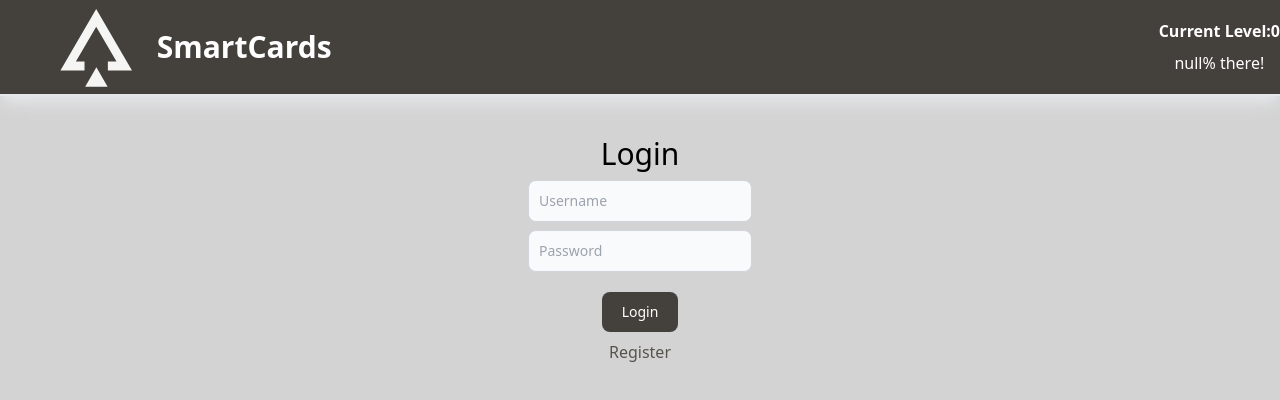
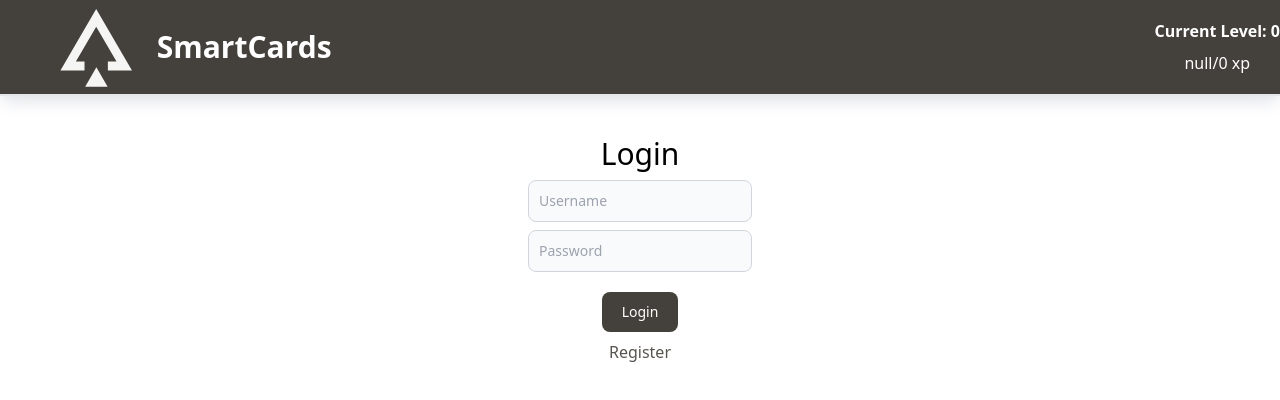
Before and after one commit to xClune/Django-React-pt2, a React (Vite) app in the folder frontend/: page /login in a window 1280 px wide. Shown: the top 400 px of the page. Built offline with nearby package versions, Linux system fonts and the light colour scheme.

Commit message:
Progress to Experience. Begin adding in Footer.

```diff
--- /dev/null
+++ b/frontend/src/components/Footer.jsx
@@ -0,0 +1,9 @@
+import React from 'react'
+
+const Footer = () => {
+  return (
+    <footer className='h-16 sm:h-20 m-0 w-screen bg-stone-700 '>Footer</footer>
+  )
+}
+
+export default Footer
--- a/frontend/src/components/Header.jsx
+++ b/frontend/src/components/Header.jsx
@@ -1,6 +1,6 @@
 import { useNavigate, useLocation } from 'react-router-dom'
 import { useState, useEffect, useContext } from 'react'
-import { Progress } from '../contexts/ProgressContext'
+import { Experience } from '../contexts/ExperienceContext'
 import { Level } from '../contexts/LevelContext'
 import Logo from '../assets/Logo'
 import MenuLogo from '../assets/MenuLogo'
@@ -15,7 +15,7 @@ function Header ({setNewNoteView, setNewFolderView}) {
 
     useEffect(() => {pathname === '/' ? setHidden('') : setHidden('hidden')},[])
 
-    const { progress } = useContext(Progress);
+    const { experience } = useContext(Experience);
     const { level } = useContext(Level)
 
     return (
@@ -28,16 +28,16 @@ function Header ({setNewNoteView, setNewFolderView}) {
                 ml-3
                 sm:mx-10 sm:my-10
                 transition-all ease-in duration-200 h-full flex flex-row items-center`}>
-                    <Logo />
+                    <Logo/>
                     <div className='title
                     text-white font-extrabold text-2xl sm:text-3xl hidden md:block'>
                         SmartCards
                     </div>
                 </div>
                 <div className='flex flex-col items-center gap-2'>
-                <h2 className='text-white font-bold'>Current Level:{level}</h2>
-                    <progress className={`${hidden} bg-blue-400`} value={progress} max={100}/>
-                    <h2 className='text-white'>{`${progress}% there!`}</h2>
+                <h2 className='text-white font-bold'>Current Level: {level}</h2>
+                    <progress className={`${hidden} bg-blue-400`} value={experience} max={level*100}/>
+                    <h2 className='text-white'>{`${experience}/${level*100} xp`}</h2>
                 </div>
                 <div className='block lg:hidden mr-3' onClick={() => {setNavMenu(!navMenu)}}>
                     <MenuLogo />
--- a/frontend/src/components/Note.jsx
+++ b/frontend/src/components/Note.jsx
@@ -1,6 +1,6 @@
 import { useState, useContext } from 'react'
 
-import { Progress } from '../contexts/ProgressContext'
+import { Experience } from '../contexts/ExperienceContext'
 
 
 function Note({note, onDelete, setNewNoteView, setNoteId, z}) {
@@ -11,7 +11,7 @@ function Note({note, onDelete, setNewNoteView, setNoteId, z}) {
         hidden === 'hidden' ? setHidden('') : setHidden('hidden');
     }
 
-    const { progress, setProgress } = useContext(Progress);
+    const { experience, setExperience } = useContext(Experience);
 
     return (
         <>
@@ -24,7 +24,7 @@ function Note({note, onDelete, setNewNoteView, setNoteId, z}) {
                     className={`complete-note ${hidden} text-white bg-stone-700 hover:bg-stone-800 focus:ring-4 focus:outline-none focus:ring-stone-300 font-medium rounded-lg text-xs mt-2 px-1 py-1 flex-1 text-center dark:bg-stone-600 dark:hover:bg-green-600 dark:focus:ring-stone-800 z-${z} transition-all ease-in duration-300 mx-1`}
                     onClick={() => {
                         // onDelete(note.id);
-                        setProgress(progress+10);
+                        setExperience(experience+10);
                     }}
                     >Happy Delete! :)
                 </button>
--- a/frontend/src/components/NotesList.jsx
+++ b/frontend/src/components/NotesList.jsx
@@ -49,7 +49,7 @@ function NotesList ({notes, setNoteId, getNotes, setNewNoteView, getFolders, fol
     else {
     return (
             <>
-                <div className="folder grid grid-cols-[repeat(auto-fit,minmax(160px,1fr))] gap-2 mx-5 sm:mx-10 mt-2">
+                <div className="flex-1 folder grid grid-cols-[repeat(auto-fit,minmax(160px,1fr))] gap-2 mx-5 sm:mx-10 mt-2">
                     {folders.map((folder) =>
                     // make this div draggable with dnd-kit
                     <div className='grid grid-cols-[repeat(auto-fit,minmax(160px,1fr))] gap-2 self-start w-full rounded-lg'
--- /dev/null
+++ b/frontend/src/contexts/ExperienceContext.jsx
@@ -0,0 +1,6 @@
+import { createContext } from 'react';
+
+export const Experience = createContext({
+    experience: null,
+    setExperience: () => {},
+});
--- a/frontend/src/contexts/ProgressContext.jsx
+++ /dev/null
@@ -1,6 +0,0 @@
-import { createContext } from 'react';
-
-export const Progress = createContext({
-    progress: null,
-    setProgress: () => {},
-});
--- a/frontend/src/pages/Home.jsx
+++ b/frontend/src/pages/Home.jsx
@@ -1,5 +1,5 @@
 import { useState, useMemo, useEffect } from 'react'
-import { Progress } from '../contexts/ProgressContext'
+import { Experience } from '../contexts/ExperienceContext'
 import { Level } from '../contexts/LevelContext'
 
 import { Helmet } from 'react-helmet'
@@ -9,6 +9,7 @@ import Header from '../components/Header'
 import NotesList from '../components/NotesList';
 import NewCardForm from '../components/NewCardForm';
 import NewFolderForm from '../components/NewFolderForm';
+import Footer from '../components/Footer'
 
 function Home() {
     const [notes, setNotes] = useState([])
@@ -35,8 +36,8 @@ function Home() {
             .catch((err) => alert(err))
     }
 
-    const [progress, setProgress] = useState(() => {
-        return JSON.parse(localStorage.getItem('progress')) || 0
+    const [experience, setExperience] = useState(() => {
+        return JSON.parse(localStorage.getItem('experience')) || 0
       });
 
     const [level, setLevel] = useState(() => {
@@ -44,8 +45,8 @@ function Home() {
     });
 
     const value = useMemo(
-    () => ({ progress, setProgress }),
-    [progress]
+    () => ({ experience, setExperience }),
+    [experience]
     );
 
     const levelValue = useMemo(
@@ -54,10 +55,10 @@ function Home() {
         );
 
     useEffect(() => {
-        if (progress >= 100) {setProgress(0); setLevel(level+1)}
+        if (experience >= level*100) {setExperience(0); setLevel(level+1)}
 
-        localStorage.setItem('progress', JSON.stringify(progress));
-      }, [progress]);
+        localStorage.setItem('experience', JSON.stringify(experience));
+      }, [experience]);
 
     useEffect(() => {
         localStorage.setItem('level', JSON.stringify(level));
@@ -72,7 +73,7 @@ function Home() {
             </Helmet>
 
             <Level.Provider value={levelValue}>
-            <Progress.Provider value={value}>
+            <Experience.Provider value={value}>
                 <Header
                     setNewNoteView={setNewNoteView}
                     setNewFolderView={setNewFolderView}
@@ -86,8 +87,10 @@ function Home() {
                         setNewFolderView={setNewFolderView}
                         folders={folders}
                     />
-            </Progress.Provider>
+            </Experience.Provider>
             </Level.Provider>
+
+            <Footer />
 
             <NewFolderForm
                 setNewFolderView={setNewFolderView}
--- a/frontend/src/styles/index.css
+++ b/frontend/src/styles/index.css
@@ -8,8 +8,3 @@
       @apply box-border;
     }
   }
-
-body {
-  height: 100vh;
-  background-color: lightgray;
-}
```
